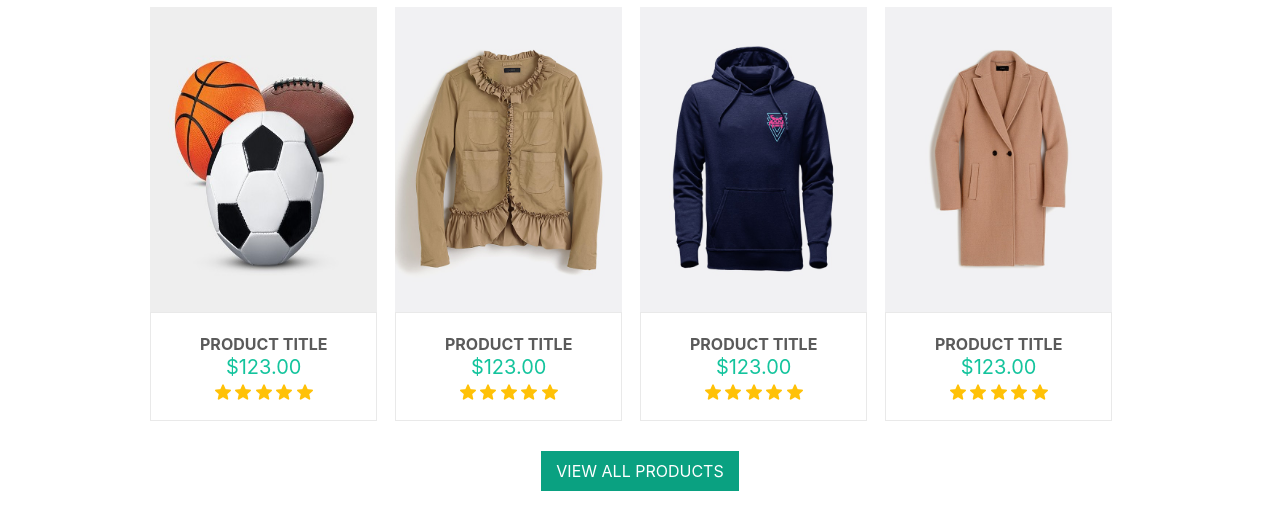
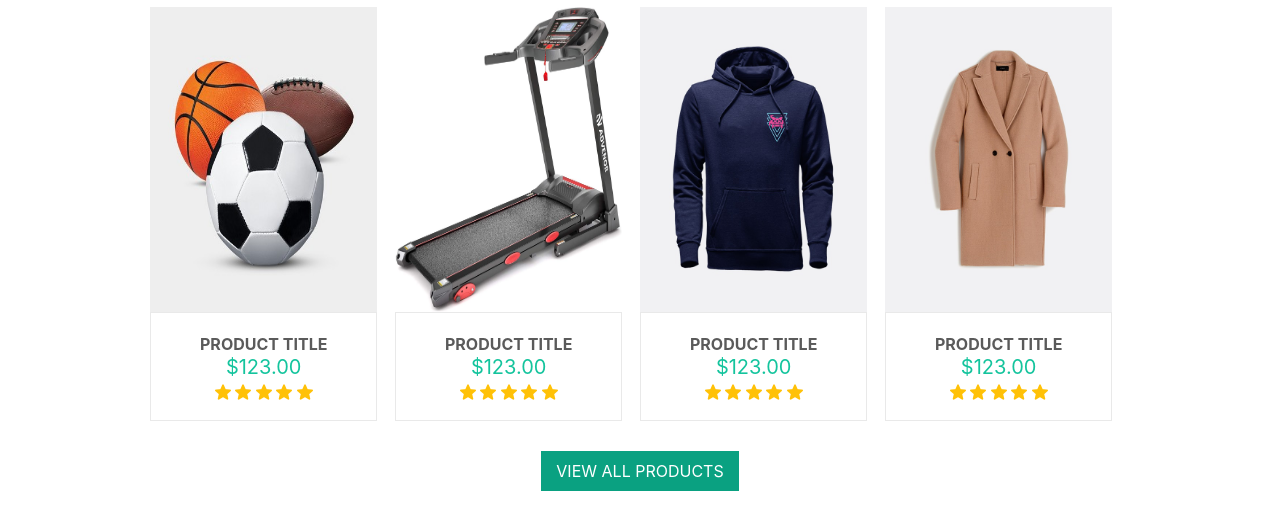
Before and after one commit to hriju/hriju.github.io, a plain HTML site: page welcome.html in a window 1280 px wide. Shown: the part 697-1206 px from the top of the page. Drawn offline with Linux system fonts and the light colour scheme.

Commit message:
Update welcome.html

```diff
--- a/welcome.html
+++ b/welcome.html
@@ -66,7 +66,7 @@
                  </div>
                  <div class="product">
                     <div class="product-image">
-                        <img src="images/p3.jpg" alt="product"/>
+                        <img src="images/image2.jpg" alt="product"/>
                     </div>
                     <div class="product-desc">
                         <h3><a href="#">Product Title</a></h3>
```
